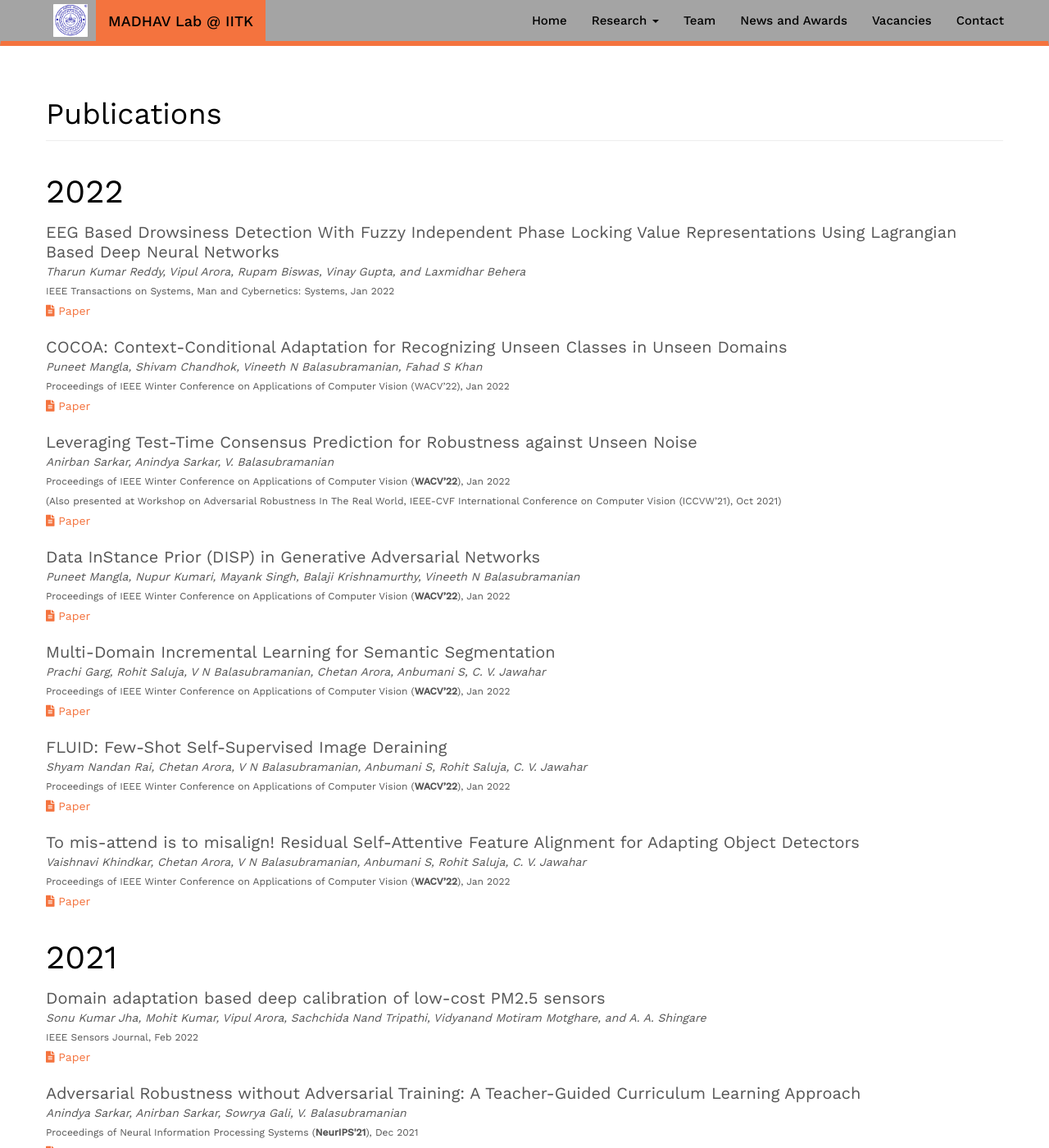
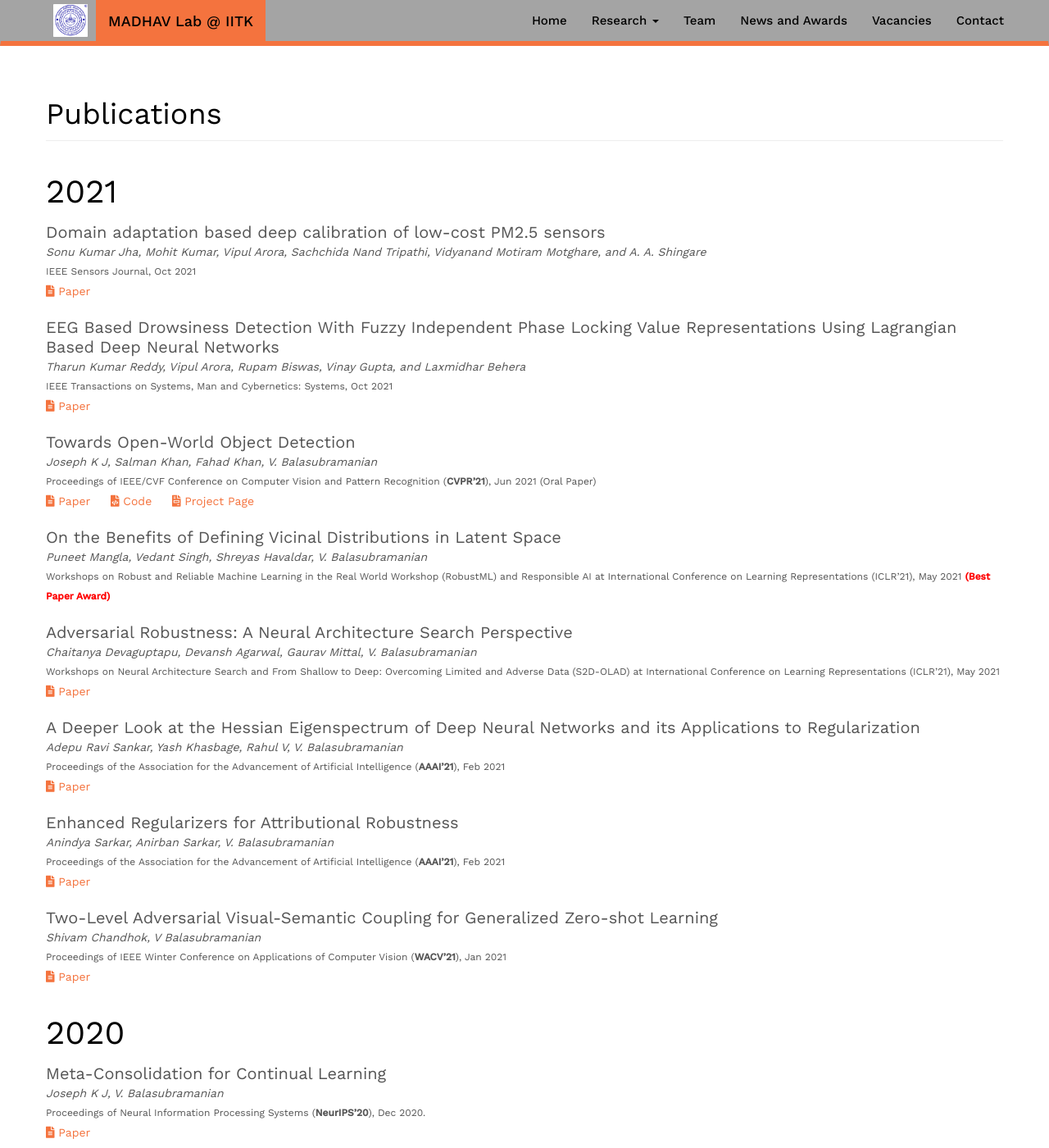
Before and after one commit to aiufbaiubf/aiufbaiubf.github.io, a Jekyll site: the page built from _pages/research/publications.md, in a window 1280 px wide and 1400 px high. Shown: the whole window at 82% size. Built offline with Jekyll 4.4.1, drawn with Linux system fonts in a browser that asks for light colours; nearby versions of some CDN libraries; a style sheet for code colours, icons or effects is not loaded; some of the changed text lies outside the part shown.

Commit message:
Update publist.yml

```diff
--- a/_data/publist.yml
+++ b/_data/publist.yml
@@ -1,105 +1,16 @@
 - year: 2021
   title: "Domain adaptation based deep calibration of low-cost PM2.5 sensors"
   authors: Sonu Kumar Jha, Mohit Kumar, Vipul Arora, Sachchida Nand Tripathi, Vidyanand Motiram Motghare, and A. A. Shingare
-  venue: "IEEE Sensors Journal, Feb 2022"
+  venue: "IEEE Sensors Journal, Oct 2021"
   paper:
     url: https://ieeexplore.ieee.org/document/9567697
 
-- year: 2022
+- year: 2021
   title: "EEG Based Drowsiness Detection With Fuzzy Independent Phase Locking Value Representations Using Lagrangian Based Deep Neural Networks"
   authors: Tharun Kumar Reddy, Vipul Arora, Rupam Biswas, Vinay Gupta, and Laxmidhar Behera
-  venue: "IEEE Transactions on Systems, Man and Cybernetics: Systems, Jan 2022"
+  venue: "IEEE Transactions on Systems, Man and Cybernetics: Systems, Oct 2021"
   paper:
     url: https://ieeexplore.ieee.org/document/9565224/
-
-- year: 2022
-  title: "COCOA: Context-Conditional Adaptation for Recognizing Unseen Classes in Unseen Domains"
-  authors: Puneet Mangla, Shivam Chandhok, Vineeth N Balasubramanian, Fahad S Khan
-  venue: "Proceedings of IEEE Winter Conference on Applications of Computer Vision (WACV’22), Jan 2022"
-  paper:
-    url: https://arxiv.org/abs/2107.07497
-
-- year: 2022
-  title: "Leveraging Test-Time Consensus Prediction for Robustness against Unseen Noise"
-  authors: Anirban Sarkar, Anindya Sarkar, V. Balasubramanian
-  venue: "Proceedings of IEEE Winter Conference on Applications of Computer Vision (<b>WACV’22</b>), Jan 2022 <br/> (Also presented at Workshop on Adversarial Robustness In The Real World, IEEE-CVF International Conference on Computer Vision (ICCVW’21), Oct 2021)"
-  paper:
-    url: https://openaccess.thecvf.com/content/WACV2022/papers/Sarkar_Leveraging_Test-Time_Consensus_Prediction_for_Robustness_Against_Unseen_Noise_WACV_2022_paper.pdf
-
-- year: 2022
-  title: "Data InStance Prior (DISP) in Generative Adversarial Networks"
-  authors: Puneet Mangla, Nupur Kumari, Mayank Singh, Balaji Krishnamurthy, Vineeth N Balasubramanian
-  venue: "Proceedings of IEEE Winter Conference on Applications of Computer Vision (<b>WACV’22</b>), Jan 2022"
-  paper:
-    url: https://arxiv.org/abs/2012.04256
-
-- year: 2022
-  title: "Multi-Domain Incremental Learning for Semantic Segmentation"
-  authors: Prachi Garg, Rohit Saluja, V N Balasubramanian, Chetan Arora, Anbumani S, C. V. Jawahar
-  venue: "Proceedings of IEEE Winter Conference on Applications of Computer Vision (<b>WACV’22</b>), Jan 2022"
-  paper:
-    url: https://arxiv.org/abs/2110.12205
-
-- year: 2022
-  title: "FLUID: Few-Shot Self-Supervised Image Deraining"
-  authors: Shyam Nandan Rai, Chetan Arora, V N Balasubramanian, Anbumani S, Rohit Saluja, C. V. Jawahar
-  venue: "Proceedings of IEEE Winter Conference on Applications of Computer Vision (<b>WACV’22</b>), Jan 2022"
-  paper:
-    url: https://openaccess.thecvf.com/content/WACV2022/papers/Nandan_FLUID_Few-Shot_Self-Supervised_Image_Deraining_WACV_2022_paper.pdf
-
-- year: 2022
-  title: "To mis-attend is to misalign! Residual Self-Attentive Feature Alignment for Adapting Object Detectors"
-  authors: Vaishnavi Khindkar, Chetan Arora, V N Balasubramanian, Anbumani S, Rohit Saluja, C. V. Jawahar
-  venue: "Proceedings of IEEE Winter Conference on Applications of Computer Vision (<b>WACV’22</b>), Jan 2022"
-  paper:
-    url: https://openaccess.thecvf.com/content/WACV2022/papers/Khindkar_To_Miss-Attend_Is_to_Misalign_Residual_Self-Attentive_Feature_Alignment_for_WACV_2022_paper.pdf
-
-- year: 2021
-  title: "Adversarial Robustness without Adversarial Training: A Teacher-Guided Curriculum Learning Approach"
-  authors: Anindya Sarkar, Anirban Sarkar, Sowrya Gali, V. Balasubramanian
-  venue: "Proceedings of Neural Information Processing Systems (<b>NeurIPS'21</b>), Dec 2021"
-  paper:
-    url: https://openreview.net/pdf?id=MqCzSKCQ1QB
-
-- year: 2021
-  title: "Can we have it all? On the Trade-off between Spatial and Adversarial Robustness of Neural Networks"
-  authors: Sandesh Kamath, Amit Deshpande, K V Subrahmanyam, V. Balasubramanian
-  venue: "Proceedings of Neural Information Processing Systems (<b>NeurIPS'21</b>), Dec 2021"
-  paper:
-    url: https://arxiv.org/abs/2002.11318
-
-- year: 2021
-  title: "Incremental Object Detection via Meta-Learning"
-  authors: K J Joseph, Jathushan R, Salman Khan, Fahad Khan, V. Balasubramanian
-  venue: "IEEE Transactions on Pattern Analysis and Machine Intelligence (<b>TPAMI</b>) (Accepted, To Appear) <span style='color:blue'>(Impact Factor: 16.39)</span>"
-  paper:
-    url: https://arxiv.org/abs/2003.08798
-  code:
-    url: https://github.com/JosephKJ/iOD
-
-- year: 2021
-  title: "Canonical Saliency Maps: Decoding Deep Face Models"
-  authors: Thrupthi A John, V. Balasubramanian, C V Jawahar
-  venue: "IEEE Transactions on Biometrics, Behavior, and Identity Science, 2021 (Accepted, To Appear)"
-  paper:
-    url: https://arxiv.org/abs/2105.01386
-
-
-- year: 2021
-  title: Efficient Maize Tassel-Detection Method using UAV based Remote Sensing
-  authors: Ajay Kumar, Sai Vikas Desai, V. Balasubramanian, Wei Guo, Seishi Ninomiya, Uday Desai, P Rajalakshmi
-  venue: "Elsevier Remote Sensing Applications: Society and Environment, 2021  (To Appear)"
-  paper:
-    url: https://www.sciencedirect.com/science/article/abs/pii/S2352938521000859
-
-- year: 2021
-  title: "CANDLE: An Image Dataset for CausalANalysis in DisentangLed REpresentations"
-  authors: A Gowtham Reddy, Benin Godfrey, V. Balasubramanian
-  venue: Workshop on Causality in Vision, IEEE/CVF Conference on Computer Vision and Pattern Recognition (CVPR’21), Jun 2021 <b style='color:red'>(Best Paper Award)</b>
-  paper:
-    url: http://www.causalityinvision.com/papers/0015.pdf
-  code:
-    url: https://github.com/causal-disentanglement/CANDLE
 
 - year: 2021
   title: Towards Open-World Object Detection
```
